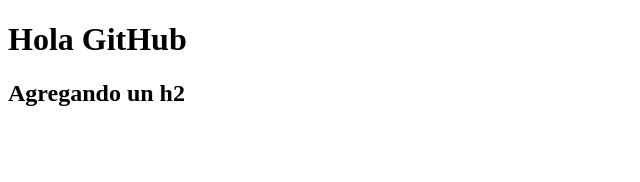
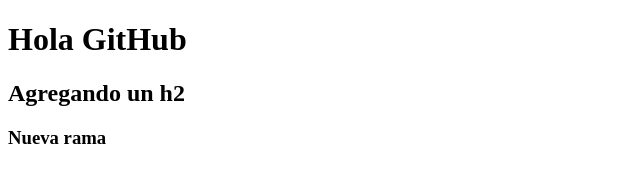
Before and after one commit to romancode19/repositorio-roman, a plain HTML site: page index.html in a window 1280 px wide. Shown: the whole page, without its empty margins (0-640 px from the left). Drawn offline with Linux system fonts and the light colour scheme.

Commit message:
nueva rama creada y un h3

```diff
--- a/index.html
+++ b/index.html
@@ -10,5 +10,6 @@
 <body>
     <h1> Hola GitHub </h1>
     <h2> Agregando un h2 </h2>
+    <h3> Nueva rama </h3>
 </body>
 </html>
```
